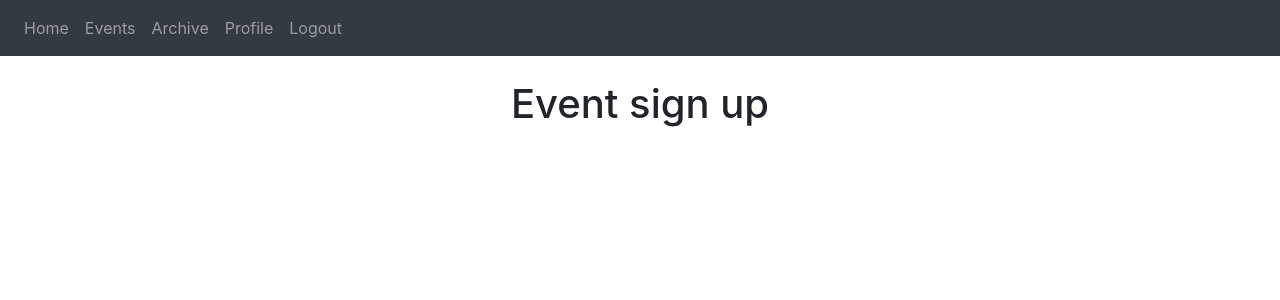
After one commit to kwojtik/regatta-website-service, a Flask app: page /events/sign_up/1 in a window 1280 px wide. The commit adds this page. Shown: the top 300 px of the page. Run offline with Flask 3, Linux system fonts and the light colour scheme; a user stored in the database is signed in; some libraries are stand-ins or nearby versions.

Commit message:
Events almost work

```diff
--- a/website/auth.py
+++ b/website/auth.py
@@ -1,9 +1,10 @@
-from flask import Blueprint, render_template, request, flash, redirect, url_for
+from flask import Blueprint, render_template, request, flash, redirect, url_for, jsonify
 from .models import User, Regatta, Organizer
 from werkzeug.security import generate_password_hash, check_password_hash
 from . import db
 from flask_login import login_user, login_required, logout_user, current_user
 from datetime import datetime
+import json
 
 auth = Blueprint('auth', __name__)
 
@@ -98,3 +99,11 @@ def event_create():
             return redirect(url_for('views.events'))
 
     return render_template("event_create.html", user=current_user)
+
+
+@auth.route('/events/sign_up/<int:regatta_id>')
+@login_required
+def event_signup(regatta_id):
+    # Tutaj możesz dodać logikę obsługi rejestracji na dane wydarzenie
+    regatta = Regatta.query.get(regatta_id)
+    return render_template('event_sign_up.html', user=current_user, regatta=regatta)
--- /dev/null
+++ b/website/templates/event_sign_up.html
@@ -0,0 +1,6 @@
+{% extends "base.html" %}
+{% block title %}Event sign up{% endblock %}
+{% block content %}
+    <h1 align="center">Event sign up</h1>
+
+{% endblock %}
--- a/website/views.py
+++ b/website/views.py
@@ -41,7 +41,7 @@ def delete_note():
 @views.route('/events', methods=['GET', 'POST'])
 @login_required
 def events():
-    regatta = db.session.query(Regatta).order_by(Regatta.id.desc()).all()
+    regatta = db.session.query(Regatta).all()
     return render_template("events.html", user=current_user, regatta=regatta)
 
 @views.route('/archive', methods=['GET', 'POST'])
```
Also changed, not shown: website/templates/events.html (+7 -5 lines).
